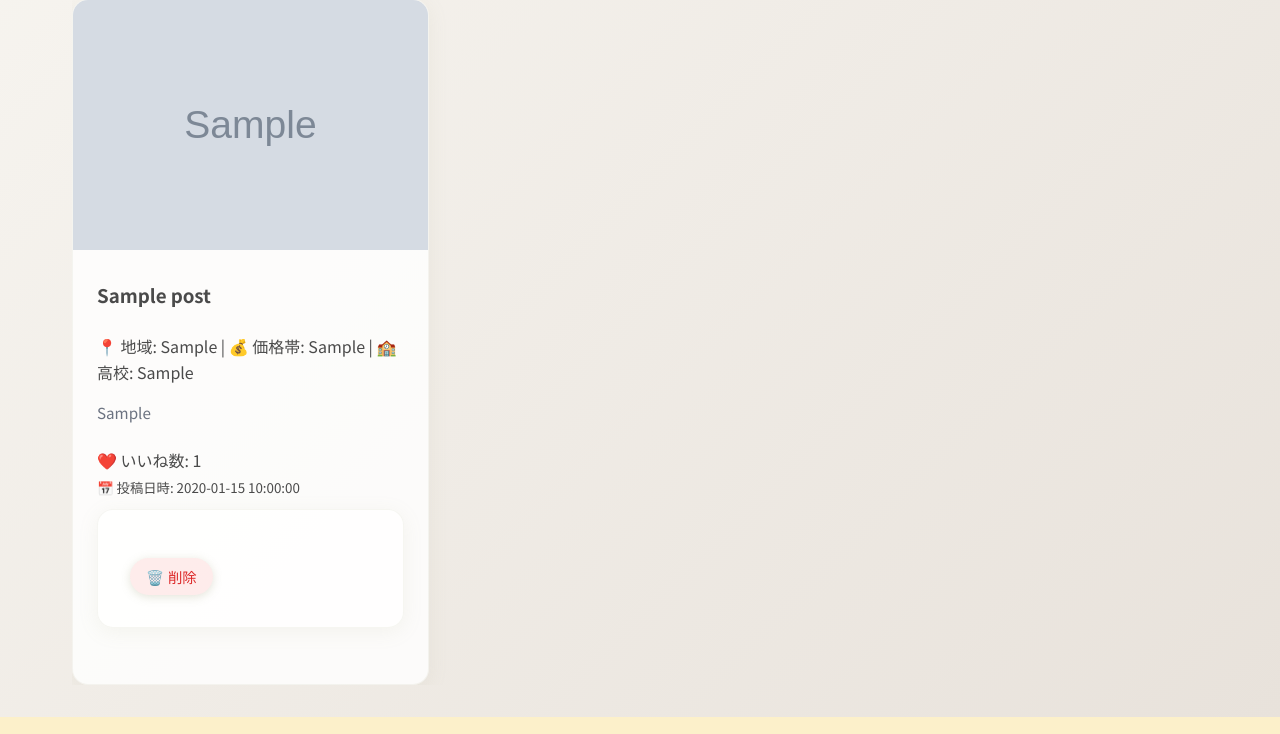
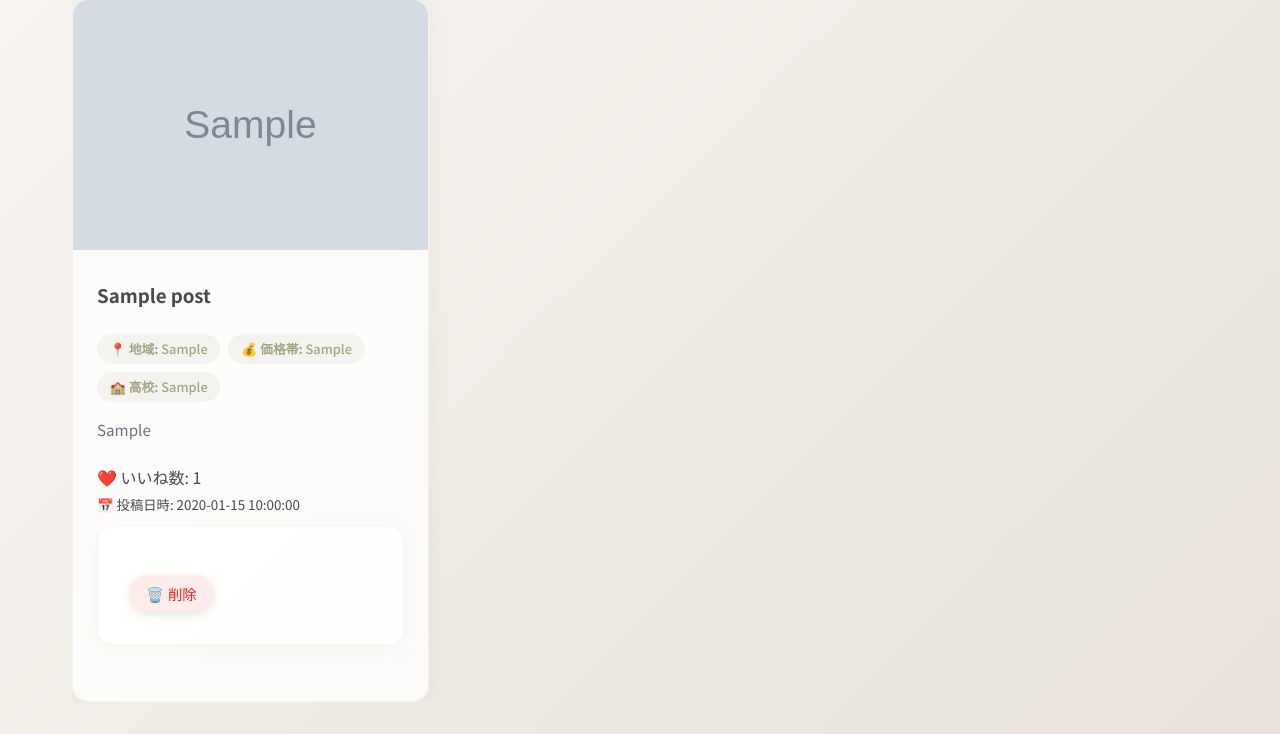
Before and after one commit to yuu0428/oshimeshi-app, a Flask app: page /account in a window 1280 px wide. Shown: the part 975-1709 px from the top of the page. Run offline with Flask 3, Linux system fonts and the light colour scheme; the visitor is signed in with stand-in values (Sample User, id 1); tables that the repository leaves empty hold one stand-in row (values such as "Sample post"); grey boxes marked "Sample" are stand-in pictures; parts of the project's set-up code (start-up, migrations or seed data) failed here and were passed over; some libraries are stand-ins or nearby versions.

Commit message:
投稿コンテンツのスクロールUI問題を修正
- CSSのpost-captionからline-clamp設定を削除
- HTMLテンプレートのpost-metaを適切なspan構造に変更
- index.html, search.html, account.htmlを修正

🤖 Generated with [Claude Code](https://claude.ai/code)

Co-Authored-By: Claude <noreply@anthropic.com>

```diff
--- a/static/style.css
+++ b/static/style.css
@@ -1386,11 +1386,7 @@ select:disabled {
     color: #6B7280;
     font-size: 0.95rem;
     line-height: 1.5;
-    overflow: hidden;
-    display: -webkit-box;
-    -webkit-line-clamp: 2;
-    line-clamp: 2;
-    -webkit-box-orient: vertical;
+    margin-bottom: 1rem;
 }
 
 /* アクション部分 */
--- a/templates/account.html
+++ b/templates/account.html
@@ -158,10 +158,11 @@
                     {% endif %}
                     <div class="post-content">
                         <h3>{{ post.store_name }}</h3>
-                        <p class="post-meta">
-                            📍 地域: {{ post.area }} | 💰 価格帯: {{ post.price_range }}
-                            {% if post.school %} | 🏫 高校: {{ post.school }}{% endif %}
-                        </p>
+                        <div class="post-meta">
+                            <span><strong>📍 地域:</strong> {{ post.area }}</span>
+                            <span><strong>💰 価格帯:</strong> {{ post.price_range }}</span>
+                            {% if post.school %}<span><strong>🏫 高校:</strong> {{ post.school }}</span>{% endif %}
+                        </div>
                         <p class="post-caption">{{ post.caption }}</p>
                         <p>❤️ いいね数: {{ post.like_count }}</p>
                         <small>📅 投稿日時: {{ post.created_at.strftime('%Y-%m-%d %H:%M:%S') if post.created_at else 'N/A' }}</small>
```
Also changed, not shown: templates/index.html (+4 -4 lines), templates/search.html (+4 -4 lines).
